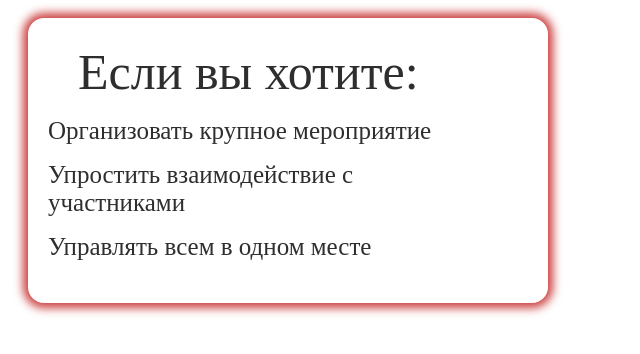
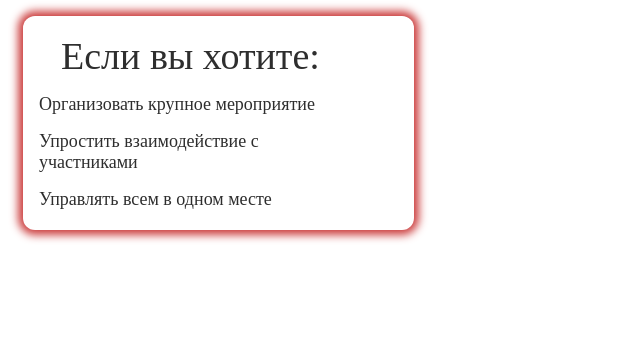
Before and after one commit to Sergey-kyzmich/automatization-alabuga, a plain HTML site: page web/frame1.html in a window 1280 px wide. Shown: the whole page, without its empty margins (0-640 px from the left). Drawn offline with Linux system fonts and the light colour scheme; a web font is replaced by a local one.

Commit message:
end edit 75% to 100%

```diff
--- a/web/css/frame.css
+++ b/web/css/frame.css
@@ -5,42 +5,42 @@
 
 .border_div{
     float: left;
-    margin-top: 10px;
-    margin-left: 20px;
-    padding: 10px;
-    padding-top: 25px;
+    margin-top: 8px;
+    margin-left: 15px;
+    padding: 8px;
+    padding-top: 18px;
     border: 0px solid #bdbdbd;
-    width: 500px;
-    height: 250px;
-    border-radius: 16px;
-    box-shadow: 0 0 10px 5px rgb(204, 63, 63);
+    width: 375px;
+    height: 188px;
+    border-radius: 12px;
+    box-shadow: 0 0 8px 5px rgb(204, 63, 63);
 }
 
 .name {
     font-family: 'mainfont';
-    font-size: 24px;
+    font-size: 18px;
     color: #262c40;
 }
 
 .text-if {
     font-family: "body-text";
     color: #2e2e2e;
-    font-size: 50px;
-    margin-left: 10px;
+    font-size: 38px;
+    margin-left: 8px;
 }
 
 
 .text-ds {
     font-family: "body-text";
     color: #2e2e2e;
-    padding-top: 10px;
-    font-size: 25px;
-    margin-left: 10px;
+    padding-top: 8px;
+    font-size: 18px;
+    margin-left: 8px;
 }
 .phone_div {
     display: flex;
 }
 .mail_div {
     display: flex;
-    padding-top: 10px;
+    padding-top: 8px;
 }
```
Also changed, not shown: web/index.html (+12 -1 lines).
